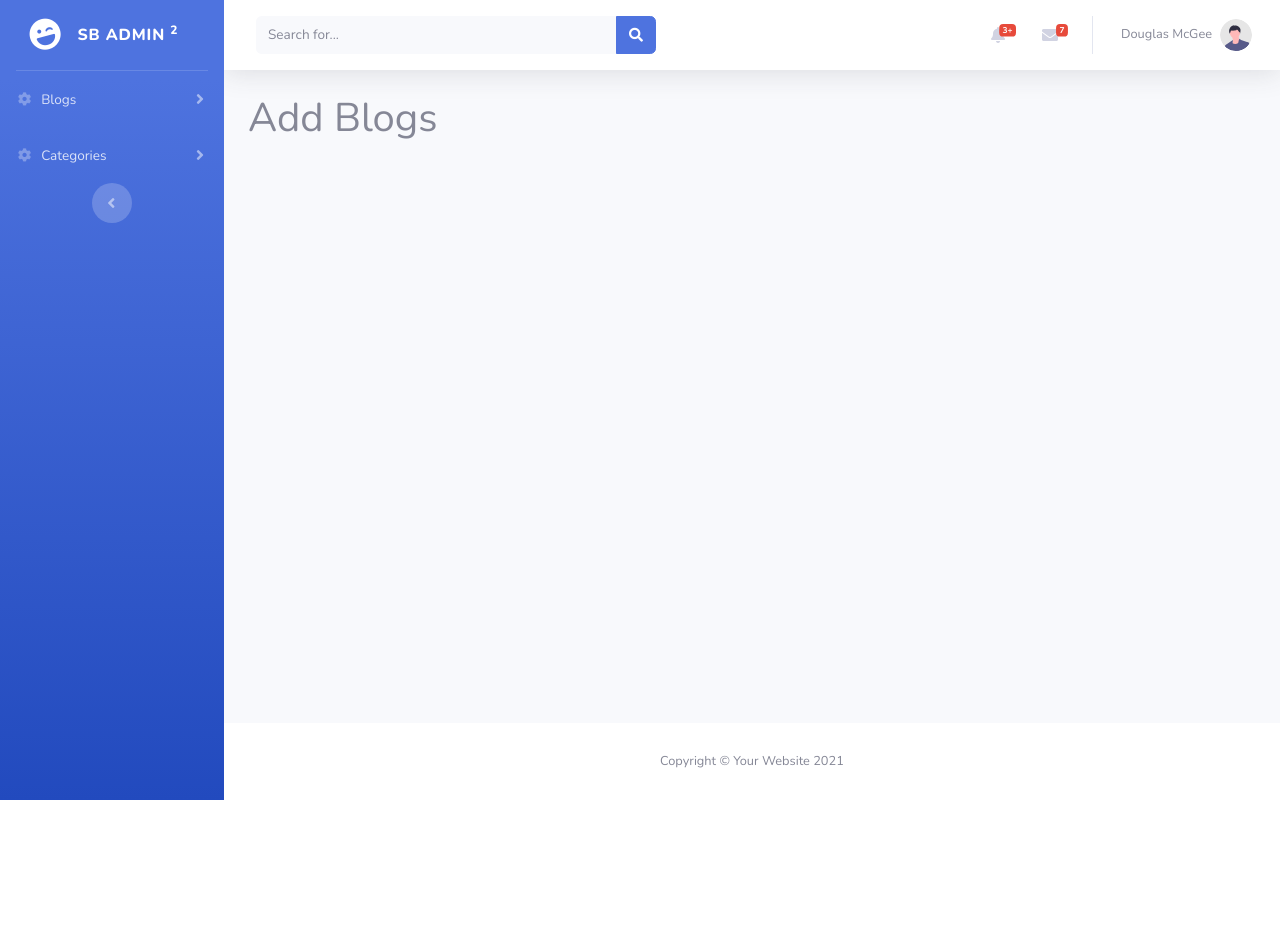
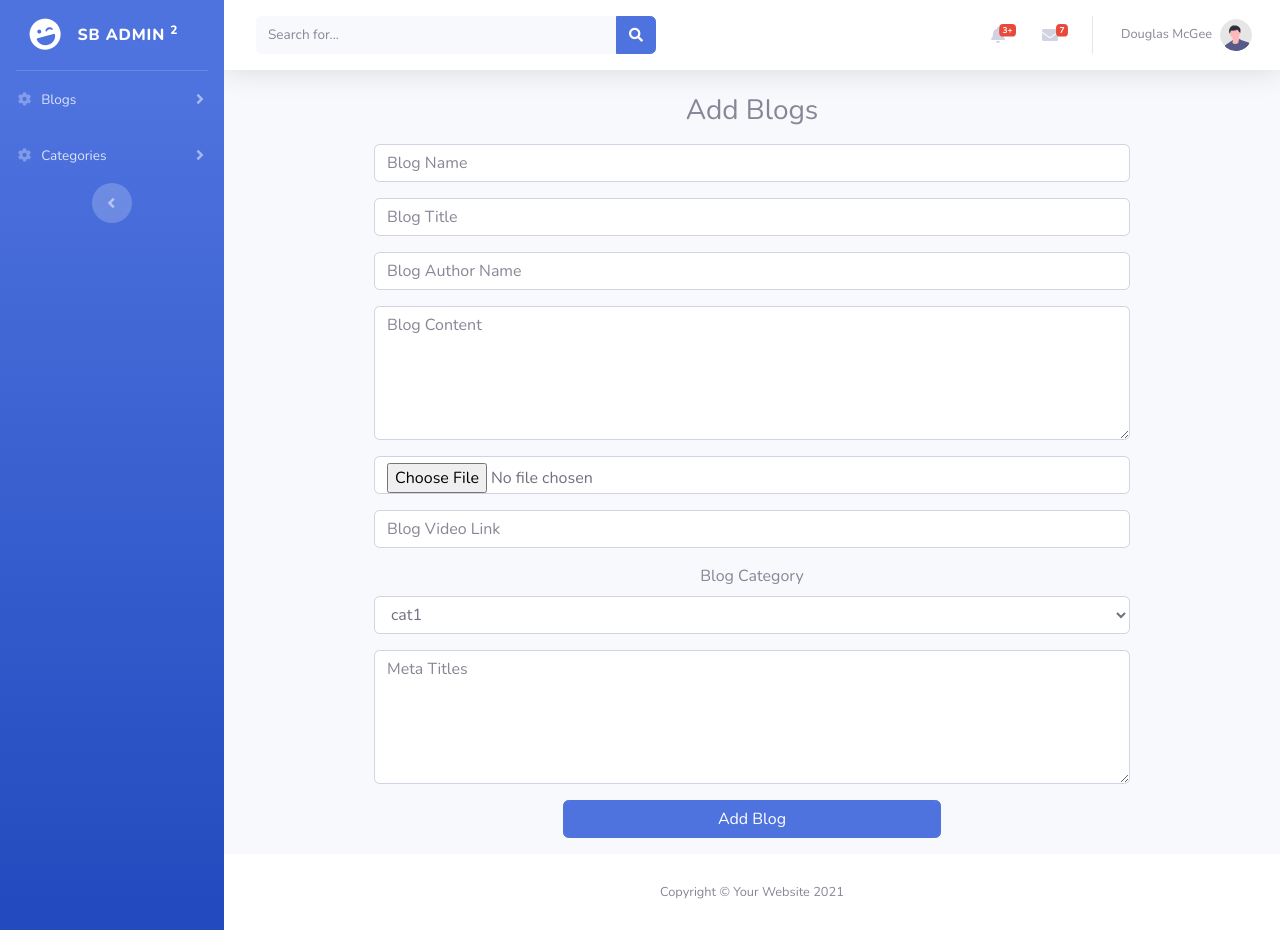
Before and after one commit to Shahzain159/blog_sub, a PHP site: page /blog_submit.php in a window 1280 px wide. Before the commit the page ends 800 px from the top, so only its background shows below. Run offline with PHP 8.4, Linux system fonts and the light colour scheme; data comes from the database, SQL or seed files in the repository.

Commit message:
cat done

```diff
--- a/blog_submit.php
+++ b/blog_submit.php
@@ -1,7 +1,56 @@
 <?php
 include_once 'header.php';
+
+$res = mysqli_query($conn,"SELECT * FROM blog_category");
+
+
+if($_SERVER["REQUEST_METHOD"]=="POST"){
+    $blog_name =  $_POST["blog_name"];
+    $blog_title =  $_POST["blog_title"];
+    $blog_author =  $_POST["blog_author"];
+    $blog_content =  $_POST["blog_content"];
+    $blog_cat =  $_POST["blog_cat"];
+    $blog_meta =  $_POST["blog_meta"];
+    $name =  $_POST["blog_name"];
+
+    $query = "INSERT INTO blog_category VALUES(NULL,'$name')";
+    $res = mysqli_query($conn,$query);
+}
+
+
 ?>
- <h1>Add Blogs</h1>
+<center>
+ <h3>Add Blogs</h3>
+
+ <div class="w-75 m-3">
+    <form action="" method="post" enctype="multipart/form-data">
+        <input type="text" name="blog_name" id="" placeholder="Blog Name" class="form-control mt-3">
+        <input type="text" name="blog_title" id="" placeholder="Blog Title" class="form-control mt-3">
+        <input type="text" name="blog_author" id="" placeholder="Blog Author Name" class="form-control mt-3">
+        <textarea name="blog_content"  rows="5" placeholder="Blog Content" class="form-control mt-3"></textarea>
+        <input type="file" name="blog_image" id="" class="form-control mt-3">
+        <input type="text" name="blog_video" id="" placeholder="Blog Video Link" class="form-control mt-3">
+
+        <!-- <input type="date" name="blog_author" id="" class="form-control mt-3"> -->
+        <label class="mt-3">Blog Category</label>
+        <select class="form-control" name="blog_cat">
+            <?php
+                while($row = mysqli_fetch_assoc($res)){
+                    echo '<option>'.$row["cat_name"].'</option>';
+                }
+
+            ?>
+        </select>
+
+        <textarea name="blog_meta"  rows="5" placeholder="Meta Titles" class="form-control mt-3"></textarea>
+
+        <input type="submit" value="Add Blog" class="btn btn-primary mt-3 w-50">
+    </form>
+ </div>
+
+
+
+ </center>
 <?php
 include_once 'footer.php';
 ?>
--- a/header.php
+++ b/header.php
@@ -32,8 +32,9 @@ function clean($string) {
         <link href="vendor/datatables/dataTables.bootstrap4.min.css" rel="stylesheet">
     <!-- Custom styles for this template-->
     <link href="css/sb-admin-2.min.css" rel="stylesheet">
+    <script src="https://cdn.jsdelivr.net/npm/bootstrap@5.0.2/dist/js/bootstrap.bundle.min.js" integrity="sha384-MrcW6ZMFYlzcLA8Nl+NtUVF0sA7MsXsP1UyJoMp4YLEuNSfAP+JcXn/tWtIaxVXM" crossorigin="anonymous"></script>
 
-</head>
+    </head>
 
 <body id="page-top">
 
```
Also changed, not shown: categories.php (+23 -2 lines).
